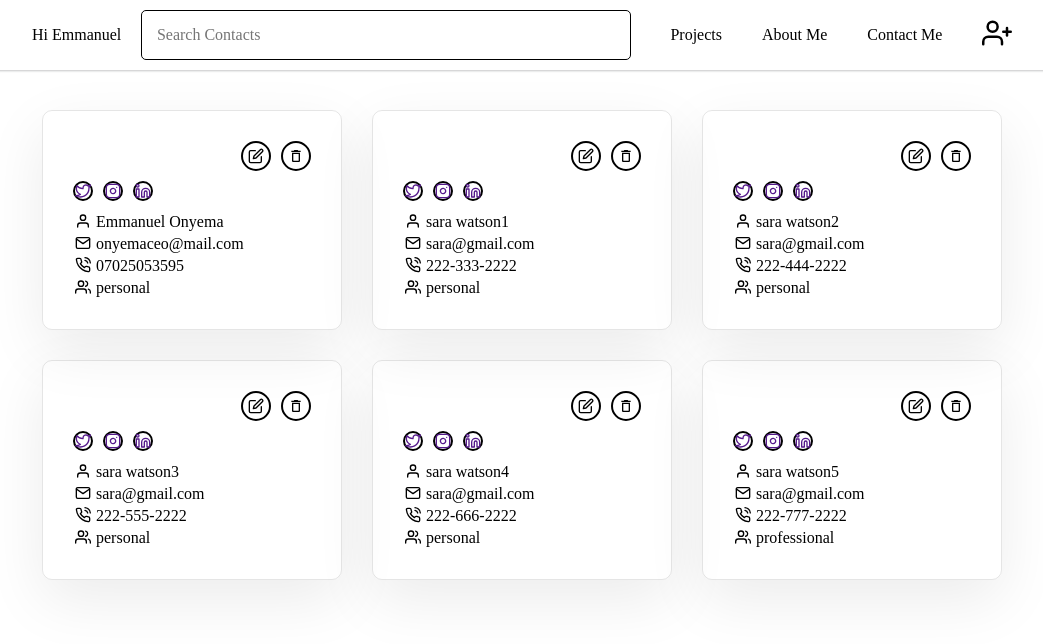
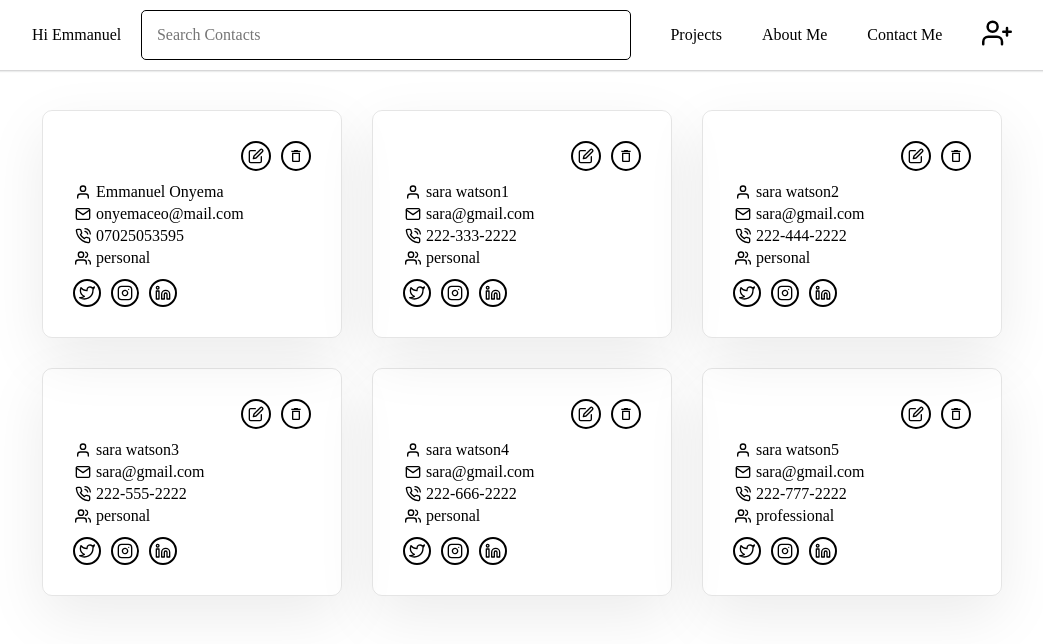
Before and after one commit to cemmanuelonyema/Contact-Manager, a React (Vite) app in the folder client/: page /contact in a window 1280 px wide. Shown: the top 644 px of the page, without its empty margins (118-1161 px from the left). Built offline with nearby package versions, Linux system fonts and the light colour scheme.

Commit message:
Modify contactItem styles

```diff
--- a/client/src/components/contacts/contactItem/ContactItem.jsx
+++ b/client/src/components/contacts/contactItem/ContactItem.jsx
@@ -42,6 +42,24 @@ export const ContactItem = ({ contact }) => {
       {/* <div className="card__avatar">
         <img src="/photo.jpg" alt="avatar" />
       </div> */}
+
+      <div>
+        <div className="input__group">
+          <FiUser className="icon" />
+          <span>{name ? name : ""}</span>
+        </div>
+        <div className="input__group">
+          <FiMail className="icon" /> <span>{email ? email : ""}</span>
+        </div>
+        <div className="input__group">
+          <FiPhoneCall className="icon" />
+          <span>{phone ? phone : ""}</span>
+        </div>
+        <div className="input__group">
+          <FiUsers className="icon" />
+          <span>{contact_label ? contact_label : ""}</span>
+        </div>
+      </div>
       <div className="social-links">
         <a href={twitter ? twitter : ""}>
           <span className="social-link">
@@ -59,23 +77,6 @@ export const ContactItem = ({ contact }) => {
           </span>
         </a>
       </div>
-      <div>
-        <div className="input__group">
-          <FiUser className="icon" />
-          <span>{name ? name : ""}</span>
-        </div>
-        <div className="input__group">
-          <FiMail className="icon" /> <span>{email ? email : ""}</span>
-        </div>
-        <div className="input__group">
-          <FiPhoneCall className="icon" />
-          <span>{phone ? phone : ""}</span>
-        </div>
-        <div className="input__group">
-          <FiUsers className="icon" />
-          <span>{contact_label ? contact_label : ""}</span>
-        </div>
-      </div>
       <div className="btns">
         <div className="edit" onClick={handleEdit}>
           <FiEdit />
--- a/client/src/components/contacts/contactItem/contactItem.scss
+++ b/client/src/components/contacts/contactItem/contactItem.scss
@@ -40,8 +40,8 @@
   align-items: center;
   justify-content: center;
   border: 2px solid black;
-  width: 2rem;
-  height: 2rem;
+  width: 2.8rem;
+  height: 2.8rem;
   border-radius: 50%;
 }
 
@@ -82,9 +82,12 @@
 
   align-content: center;
   padding: 0.2rem;
+
+  .icon {
+    align-self: center;
+  }
 }
 
-.icon {
-  //   font-size: 1.8rem;
-  //   padding: 1rem;
+.social-link {
+  color: black;
 }
```
